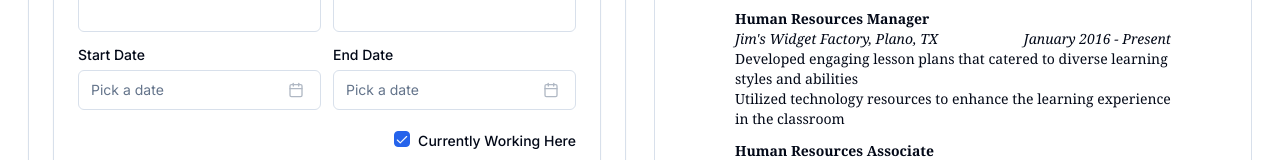
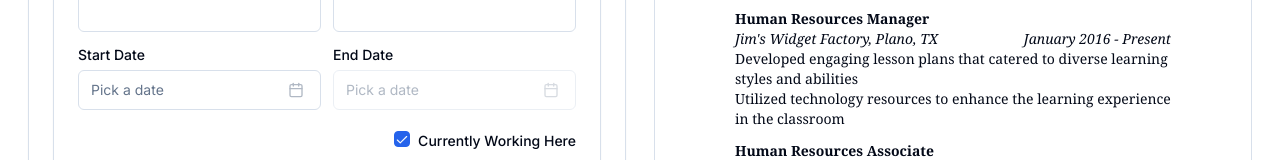
Before and after one commit to Avsholeh/resumefabric, a Next.js app: page /work-experience in a window 1280 px wide. Shown: the part 436-596 px from the top of the page. Built offline with nearby package versions, Linux system fonts and the light colour scheme.

Commit message:
feat: disabled condition for end date input

```diff
--- a/src/components/shared/date-picker.tsx
+++ b/src/components/shared/date-picker.tsx
@@ -11,9 +11,10 @@ type DateSelectorProps = {
         value: string | null;
         onChange: (date: string | undefined) => void;
     };
+    disabled?: boolean;
 };
 
-export default function DatePicker({ field }: DateSelectorProps) {
+export default function DatePicker({ field, disabled }: DateSelectorProps) {
     return (
         <Popover>
             <PopoverTrigger asChild>
@@ -21,6 +22,7 @@ export default function DatePicker({ field }: DateSelectorProps) {
                     <Button
                         variant={"outline"}
                         className={cn("w-full pl-3 text-left font-normal", !field.value && "text-muted-foreground")}
+                        disabled={disabled}
                     >
                         {!!field.value ? field.value : <span>Pick a date</span>}
                         <CalendarIcon className="ml-auto h-4 w-4 opacity-50" />
--- a/src/features/resume/work-experience/components/form.tsx
+++ b/src/features/resume/work-experience/components/form.tsx
@@ -176,7 +176,7 @@ export default function WorkExperienceForm(): React.ReactElement {
                                                         <FormItem className="flex w-full flex-col md:w-1/2">
                                                             <FormLabel>End Date</FormLabel>
                                                             <FormControl>
-                                                                <DatePicker field={field} />
+                                                                <DatePicker field={field} disabled={!!watchField(index, 'currentlyWorkingHere')}/>
                                                             </FormControl>
                                                             <FormDescription />
                                                             <FormMessage />
```
